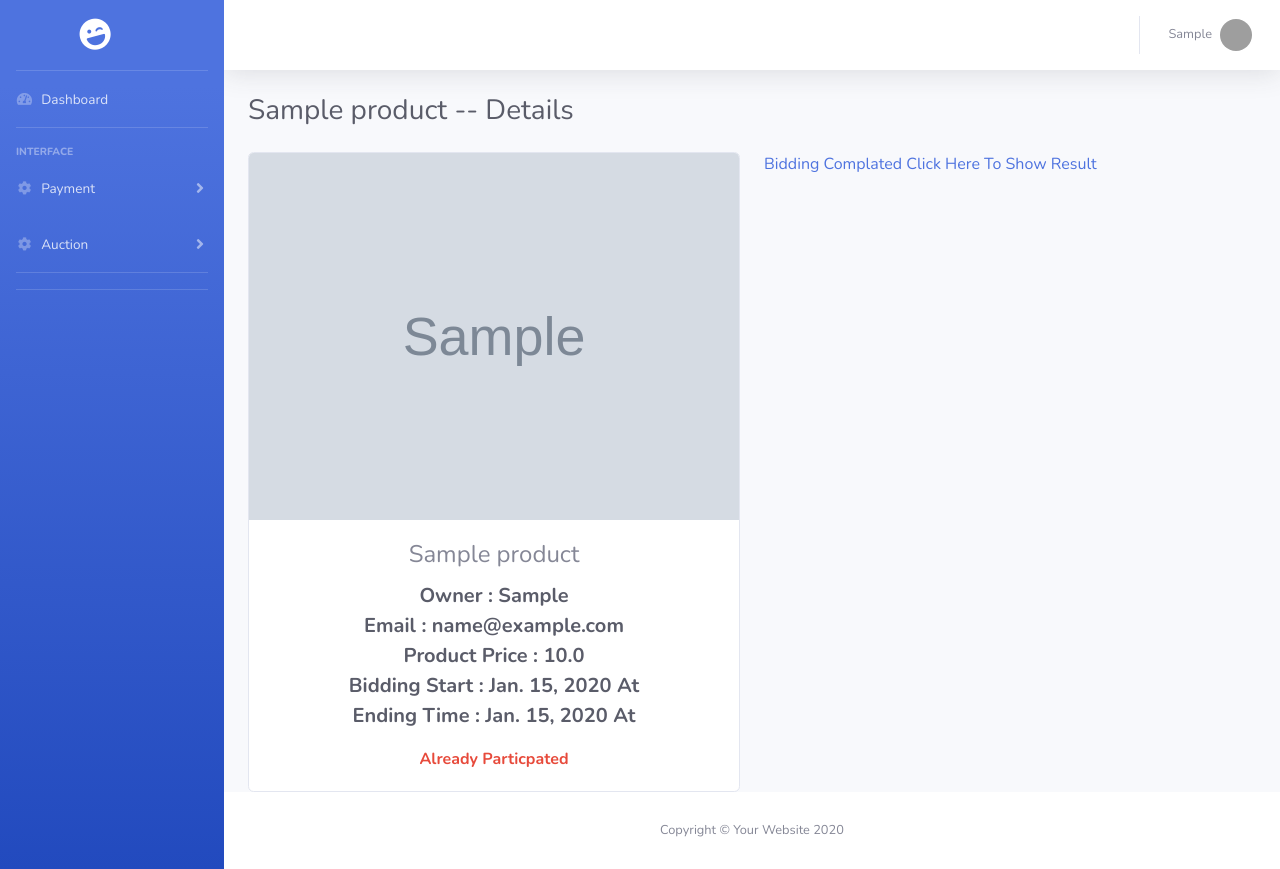
After one commit to MahmudulHassan5809/auction-site-python-django, a Django app: page /auction/details/1/ in a window 1280 px wide. The commit adds this page. Run offline with Django 3.2, Linux system fonts and the light colour scheme; a user stored in the database is signed in; tables that the repository leaves empty hold one stand-in row (values such as "Sample post"); grey boxes marked "Sample" are stand-in pictures; data that the repository does not hold is empty; some libraries are stand-ins or nearby versions; grey boxes are pictures that could not be loaded.

Commit message:
Auction Participation Done

```diff
--- a/accounts/mixins.py
+++ b/accounts/mixins.py
@@ -20,7 +20,7 @@ class AictiveBidderRequiredMixin:
             return super().dispatch(request, *args, **kwargs)
         else:
             messages.error(
-                request, ('Please Login Or May Be Your Account Is Not Active Or Not A Valid User'))
+                request, ('You Are Not Bidder'))
             return redirect('home_login')
 
 
@@ -31,7 +31,7 @@ class AictiveSellerRequiredMixin:
         else:
             messages.error(
                 request, ('Please Login Or May Be Your Account Is Not Active Or Not A Valid User'))
-            return redirect('home_login')
+            return redirect('You Are Not Seller')
 
 
 class UserHasPaymentSystem:
--- a/auction/urls.py
+++ b/auction/urls.py
@@ -21,4 +21,10 @@ urlpatterns = [
          name='future_auction_product'),
     path('previous/auction-produc/', views.PreviousAuctionProductView.as_view(),
          name='previous_auction_product'),
+
+    path('details/<int:pk>/', views.AuctionDetailsView.as_view(),
+         name='auction_details'),
+
+    path('particpate/<int:product_id>/', views.ParticpateAuctionView.as_view(),
+         name='participate_auction'),
 ]
--- a/auction/views.py
+++ b/auction/views.py
@@ -1,10 +1,11 @@
 from django.shortcuts import render, redirect, get_object_or_404
 from django.urls import reverse_lazy
 import datetime
-
+from django.utils.timezone import now, localtime
 
 from django.contrib.auth import get_user_model
 from django.contrib.messages.views import SuccessMessageMixin
+from django.contrib import messages
 from accounts.mixins import AictiveUserRequiredMixin, AictiveBidderRequiredMixin, AictiveSellerRequiredMixin, UserHasPaymentSystem
 from django.contrib.auth.mixins import LoginRequiredMixin
 from django.contrib.auth.views import LoginView
@@ -13,7 +14,7 @@ from django.contrib.auth.forms import PasswordChangeForm
 from accounts.models import Profile, PaymentCreditCard
 
 
-from auction.models import Product, SubCategory, AuctionDate, AuctionSession, AuctionProduct
+from auction.models import Product, SubCategory, AuctionDate, AuctionSession, AuctionProduct, AuctionBidding
 from auction.forms import ProductForm
 
 from django.views import View, generic
@@ -151,3 +152,75 @@ class PreviousAuctionProductView(AictiveBidderRequiredMixin, UserHasPaymentSyste
         context = super().get_context_data(**kwargs)
         context['title'] = 'Previous Auction Product'
         return context
+
+
+class AuctionDetailsView(AictiveUserRequiredMixin, UserHasPaymentSystem, generic.DetailView):
+    model = Product
+    context_object_name = 'product'
+    template_name = 'auction/auction_details.html'
+
+    def get_context_data(self, **kwargs):
+        context = super().get_context_data(**kwargs)
+        context['title'] = f'{self.object.title} -- Details'
+        check = AuctionBidding.objects.select_related(
+            'product', 'user').filter(product=self.object, user=self.request.user).first()
+        context['bidding_check'] = check
+
+        all_bidding = AuctionBidding.objects.select_related(
+            'product', 'user').filter(product=self.object)
+
+        context['all_bidding'] = all_bidding
+
+        today = datetime.date.today()
+        context['today'] = today
+        context['time'] = localtime().time()
+        return context
+
+
+class ParticpateAuctionView(AictiveBidderRequiredMixin, UserHasPaymentSystem, View):
+    def get(self, request, *args, **kwargs):
+        product_id = kwargs.get('product_id')
+        product_obj = get_object_or_404(Product, id=product_id)
+
+        today = datetime.date.today()
+        if product_obj.auction_date.auction_date >= today:
+            check = AuctionBidding.objects.select_related('product', 'user').filter(
+                product=product_obj, user=request.user).first()
+            if check:
+                messages.info(request, 'Wait For Bidding Start Time')
+                return redirect('auction:auction_details', product_id)
+            else:
+                AuctionBidding.objects.create(
+                    product=product_obj, user=request.user)
+                messages.info(
+                    request, 'Thanks For Your Participation.Bidding Will Be Start On Time')
+                return redirect('auction:auction_details', product_id)
+        else:
+            messages.info(
+                request, 'This Auction Was Complted')
+            return redirect('auction:auction_details', product_id)
+
+    def post(self, request, *args, **kwargs):
+        product_id = kwargs.get('product_id')
+        product_obj = get_object_or_404(Product, id=product_id)
+
+        today = datetime.date.today()
+        time = localtime().time()
+
+        check = AuctionBidding.objects.select_related(
+            'product', 'user').filter(product=product_obj, user=self.request.user).first()
+
+        if check:
+            if product_obj.auction_date.auction_date == today and product_obj.auction_session.auction_end_time >= time and product_obj.auction_session.auction_start_time <= time:
+
+                check.amount = float(request.POST.get('amount'))
+                check.save()
+                return redirect('auction:auction_details', product_id)
+            elif product_obj.auction_date.auction_date > today:
+                print('Future')
+            else:
+                print('Past')
+        else:
+            messages.info(
+                request, 'Please First Click The Participate Button')
+            return redirect('auction:auction_details', product_id)
--- /dev/null
+++ b/templates/auction/auction_details.html
@@ -0,0 +1,123 @@
+{% extends "base.html" %}
+
+{% load crispy_forms_tags %}
+
+{% load accounts_tags %}
+
+{% block title %}
+    {{title}}
+{% endblock title %}
+
+{% block content %}
+    <div class="row">
+        <div class="col-md-6">
+            <div class="card text-center">
+                <img class="card-img-top" src="{{product.image.url}}">
+                <div class="card-body">
+                    <h4 class="card-title">{{product.title}}</h4>
+                    <p class="card-text lead font-weight-bold text-dark">
+                        Owner : {{product.owner.username|title}} <br>
+                        Email : {{product.owner.email}} <br>
+                        Product Price : {{product.min_price}} <br>
+                        Bidding Start : {{product.auction_date.auction_date}} At {{product.auction_session.auction_start_time}} <br>
+                        Ending Time : {{product.auction_date.auction_date}} At {{product.auction_session.auction_end_time}} <br>
+                    </p>
+                    {% if user.user_profile.user_type == '1' %}
+                        {% if bidding_check %}
+                            <span class="text-danger font-weight-bold text-center">Already Particpated</span>
+                        {% elif product.auction_date.auction_date >= today %}
+                            {% if product.auction_date.auction_date == today and product.auction_session.auction_end_time < time %}
+                                <a href="">Bidding Complated Click Here To Show Result</a>
+                            {% else %}
+                                 <a href="{% url 'auction:participate_auction' product.id %}" class="btn btn-primary">Participate</a>
+                            {% endif %}
+                        {% else %}
+                            <a href="">Bidding Complated Click Here To Show Result</a>
+                        {% endif %}
+
+                    {% endif %}
+
+                </div>
+            </div>
+        </div>
+
+        <div class="col-md 6">
+            <div class="overflow-auto">
+                {% if product.auction_date.auction_date >= today %}
+                    {% if product.auction_date.auction_date == today and product.auction_session.auction_end_time < time %}
+                        <a href="">Bidding Complated Click Here To Show Result</a>
+                    {% elif product.auction_date.auction_date == today and product.auction_session.auction_start_time > time %}
+                        <h2>Bidding Will Start On {{product.auction_date.auction_date}} At {{product.auction_session.auction_start_time}}</h2>
+                    {% elif product.auction_date.auction_date == today and product.auction_session.auction_end_time >= time and product.auction_session.auction_start_time <= time %}
+                        <h2 class="">Biddign</h2>
+                        <div class="chat">
+                            {% for bidding in all_bidding %}
+
+
+                            <div class="message-candidate center-block">
+                                <div class="row">
+                                    <div class="col-xs-8 col-md-6">
+                                        <img src="{{ bidding.user.email|gravatar_url:150 }}" class="message-photo">
+                                        <h4 class="message-name">{{bidding.user.username}}</h4>
+                                    </div>
+                                    <div class="col-xs-4 col-md-6 text-right message-date">{{bidding.product.auction_date}}</div>
+                                </div>
+                                <div class="row message-text">
+                                    {{bidding.amount}} TK
+                                </div>
+                            </div>
+
+                            {% endfor %}
+                        </div>
+                        <div class="messaging center-block">
+                            <div class="row">
+                                <div class="col-md-12">
+                                    <form action="{% url 'auction:participate_auction' product.id %}" method="POST">
+                                        {% csrf_token %}
+                                        <div class="input-group">
+                                            <input type="text" class="form-control" name="amount" id="amount">
+                                            <span class="input-group-btn">
+                                                <button class="btn btn-default" type="submit" id="amount_submit">Send</button>
+                                            </span>
+                                        </div>
+                                    </form>
+                                </div>
+                            </div>
+                        </div>
+                    {% endif %}
+                {% elif product.auction_date.auction_date < today %}
+                    <a href="">Bidding Complated Click Here To Show Result</a>
+                {% else %}
+                    <a href="">Bidding Complated Click Here To Show Result</a>
+                {% endif %}
+
+
+            </div>
+        </div>
+    </div>
+{% endblock content %}
+
+
+{% block script %}
+    <script>
+        jQuery(document).ready(function($) {
+            var product_id = "{{product.id|escapejs}}"
+
+            $('#amount_submit').click(function(){
+                var amount = $.trim($('#amount').val());
+
+                if(amount != ''){
+                    $.post('/auction/particpate/'+product_id, {
+                        amount: amount,
+                        product_id: product_id
+                    }, function(data){
+                        $('#amount').val('');
+                    });
+                }
+            });
+            setInterval(function(){
+                $('.chat').load(location.href + ' .chat');
+            }, 200);
+        });
+    </script>
+{% endblock script %}
--- a/templates/auction/auction_product.html
+++ b/templates/auction/auction_product.html
@@ -25,10 +25,11 @@
                                     <div class="card border-dark p-4">
                                         <img src="{{product.product.image.url}}" class="figure-img img-fluid rounded">
                                         <h5 class="lead font-weight-bold text-dark">{{product.product.title}}</h5>
+                                        <h5 class="lead font-weight-bold text-dark">Price {{product.product.min_price}}</h5>
                                         <p class="text-dark font-weight-bold lead">
                                             Auction Date : {{product.product.auction_date}} <br>
                                             Auction Session : {{product.product.auction_session}} <br>
-                                            <a href="" class="btn btn-success">Details</a>
+                                            <a href="{% url 'auction:auction_details' product.product.id %}" class="btn btn-success">Details</a>
                                         </p>
                                     </div>
                                 </div>
--- a/templates/partials/auction/_css.html
+++ b/templates/partials/auction/_css.html
@@ -9,3 +9,5 @@
 
   <!-- Custom styles for this template-->
   <link href="{% static 'css/sb-admin-2.css' %}" rel="stylesheet">
+
+  <link href="{% static 'css/custom.css' %}" rel="stylesheet">
--- a/templates/partials/auction/_topbar.html
+++ b/templates/partials/auction/_topbar.html
@@ -21,8 +21,8 @@
             <!-- Nav Item - User Information -->
             <li class="nav-item dropdown no-arrow">
               <a class="nav-link dropdown-toggle" href="#" id="userDropdown" role="button" data-toggle="dropdown" aria-haspopup="true" aria-expanded="false">
-                <span class="mr-2 d-none d-lg-inline text-gray-600 small">{{user_obj.username|title}}</span>
-                <img class="img-profile rounded-circle" src="{{ user_obj.email|gravatar_url:150 }}">
+                <span class="mr-2 d-none d-lg-inline text-gray-600 small">{{user.username|title}}</span>
+                <img class="img-profile rounded-circle" src="{{ user.email|gravatar_url:150 }}">
               </a>
               <!-- Dropdown - User Information -->
               <div class="dropdown-menu dropdown-menu-right shadow animated--grow-in" aria-labelledby="userDropdown">
--- a/templates/partials/bidder/_sidebar.html
+++ b/templates/partials/bidder/_sidebar.html
@@ -30,7 +30,7 @@
 
       <!-- Nav Item - Pages Collapse Menu -->
       <li class="nav-item">
-        <a class="nav-link collapsed" href="#" data-toggle="collapse" data-target="#collapseTwo" aria-expanded="true" aria-controls="collapseOne">
+        <a class="nav-link collapsed" href="#" data-toggle="collapse" data-target="#collapseOne" aria-expanded="true" aria-controls="collapseOne">
           <i class="fas fa-fw fa-cog"></i>
           <span>Payment</span>
         </a>
--- a/templates/product/product_list.html
+++ b/templates/product/product_list.html
@@ -55,8 +55,9 @@
                                         </td>
 
                                         <td>
-                                            <a href="{% url 'auction:edit_product' product.id %}" class="btn btn-sm btn-success">Edit</a>--
-                                            <a href="{% url 'auction:delete_product' product.id %}" class="btn btn-sm btn-success">Delete</a>
+                                            <a href="{% url 'auction:edit_product' product.id %}" class="btn btn-sm btn-success btn-block">Edit</a>
+                                            <a href="{% url 'auction:delete_product' product.id %}" class="btn btn-sm btn-success btn-block">Delete</a>
+                                            <a href="{% url 'auction:auction_details' product.id %}" class="btn btn-sm btn-success btn-block">Auction Details</a>
                                         </td>
                                     </tr>
                                 {% endfor %}
```
Also changed, not shown: auction/models.py (+11 -0 lines), myproject/static/css/custom.css (added, +36 -0 lines), auction/migrations/0005_auto_20200726_2325.py (added), auction/migrations/0006_auctionbidding.py (added), auction/migrations/0007_auto_20200726_2354.py (added), auction/migrations/0008_auto_20200726_2355.py (added), auction/migrations/0009_remove_auctionbidding_winner.py (added), auction/migrations/0010_auto_20200727_1711.py (added).
